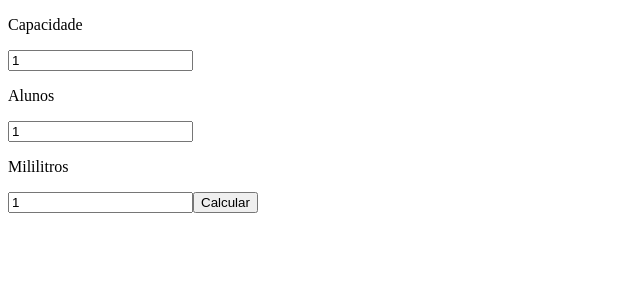
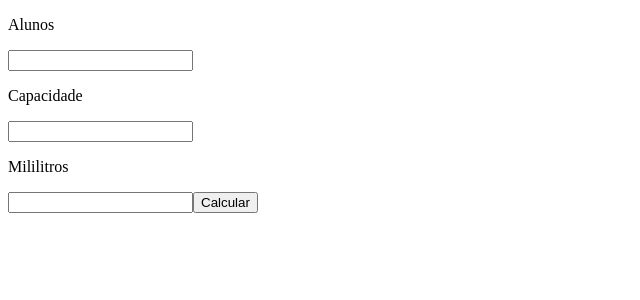
Before and after one commit to VitoriaMoon/Prova-Surpresa, a React (Create React App) app: page /cafe in a window 1280 px wide. Shown: the top 300 px of the page, without its empty margins (0-640 px from the left). Built offline with nearby package versions, Linux system fonts and the light colour scheme.

Commit message:
CAFE ARRUMADO

```diff
--- a/src/cafe.js
+++ b/src/cafe.js
@@ -2,28 +2,25 @@ import { useState } from "react";
 import Cafe from './service/cafe.js'
 
 export default function Cafezin() {
-    const [litros, setLitros] = useState(1);
-    const [alunos, setAlunos] = useState(1);
-    const [ml,setMl]= useState(1)
-    const [ resposta, setResposta] = useState();
+    const [litros, setLitros] = useState();
+    const [alunos, setAlunos] = useState();
+    const [mililitros,setMililitros]= useState()
+    const [resposta, setResposta] = useState();
 
     function calcularQtdCafe(){
-
-        setResposta(Cafe (litros,alunos,ml) );
-
+            setResposta(Cafe(litros,alunos,mililitros));
     }
-
 
     return(
         <main>
+            <p>Alunos</p>
+            <input type='number' value={alunos} onChange={e => setAlunos(Number(e.target.value))}/>
+
             <p>Capacidade</p>
-            <input type='number' value={litros} onChange={e => setLitros(e.target.value)}/>
-
-            <p>Alunos</p>
-            <input type='number' value={alunos} onChange={e => setAlunos(e.target.value)}/>
+            <input type='number' value={litros} onChange={e => setLitros(Number(e.target.value))}/>
 
             <p>Mililitros</p>
-            <input type='number' value={ml} onChange={e => setMl(e.target.value)}/>
+            <input type='number' value={mililitros} onChange={e => setMililitros(Number(e.target.value))}/>
 
             <button onClick={calcularQtdCafe}>Calcular</button>
             <div>
--- a/src/service/cafe.js
+++ b/src/service/cafe.js
@@ -7,19 +7,14 @@ export default function Cafe(litros,alunos,mililitros){
             return 'número inválido'
         }
 
-        else if(mililitros >= 100000){
-            return 'mililitros invalido'
+        else if(mililitros>=100000){
+            return 'ml invalida'
         }
 
-        else{
-            while(cafeteira > capacidade){
-                capacidade+=litros;
-            }
-            return 'Você precisará de: ' + capacidade + ' litros de café';
+        while(cafeteira > capacidade){
+            capacidade+=litros
         }
-
-
-
+        return 'Você precisará de: ' + capacidade + ' litros de café'
 
     }
     catch (err) {
```
